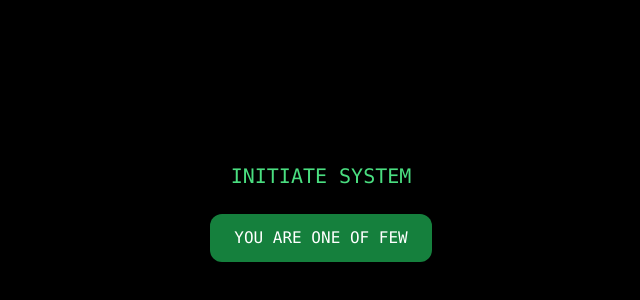
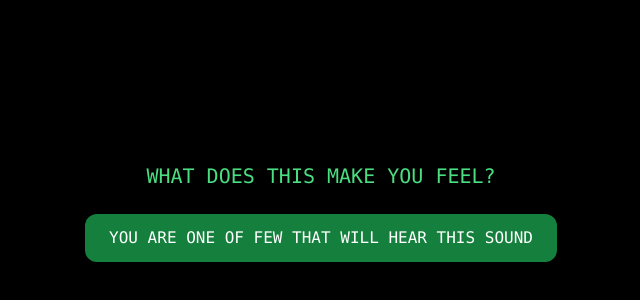
Before and after one commit to CANZIL-MAX/infitrans, a Next.js app: page / in a window 1280 px wide. Shown: the part 188-488 px from the top of the page, without its empty margins (319-959 px from the left). Built offline with nearby package versions, Linux system fonts and the light colour scheme.

Commit message:
Update index.js

```diff
--- a/pages/index.js
+++ b/pages/index.js
@@ -86,12 +86,12 @@ export default function InfiniSignalPage() {
   if (!initialized) {
     return (
       <div className="min-h-screen bg-black text-green-400 flex flex-col items-center justify-center p-6 font-mono">
-        <h1 className="text-xl mb-4">INITIATE SYSTEM</h1>
+        <h1 className="text-xl mb-4">WHAT DOES THIS MAKE YOU FEEL?</h1>
         <Button
           onClick={() => setInitialized(true)}
           className="mt-2 px-6 py-3 bg-green-700 hover:bg-green-600 rounded-xl text-white"
         >
-          YOU ARE ONE OF FEW
+          YOU ARE ONE OF FEW THAT WILL HEAR THIS SOUND
         </Button>
       </div>
     );
```
